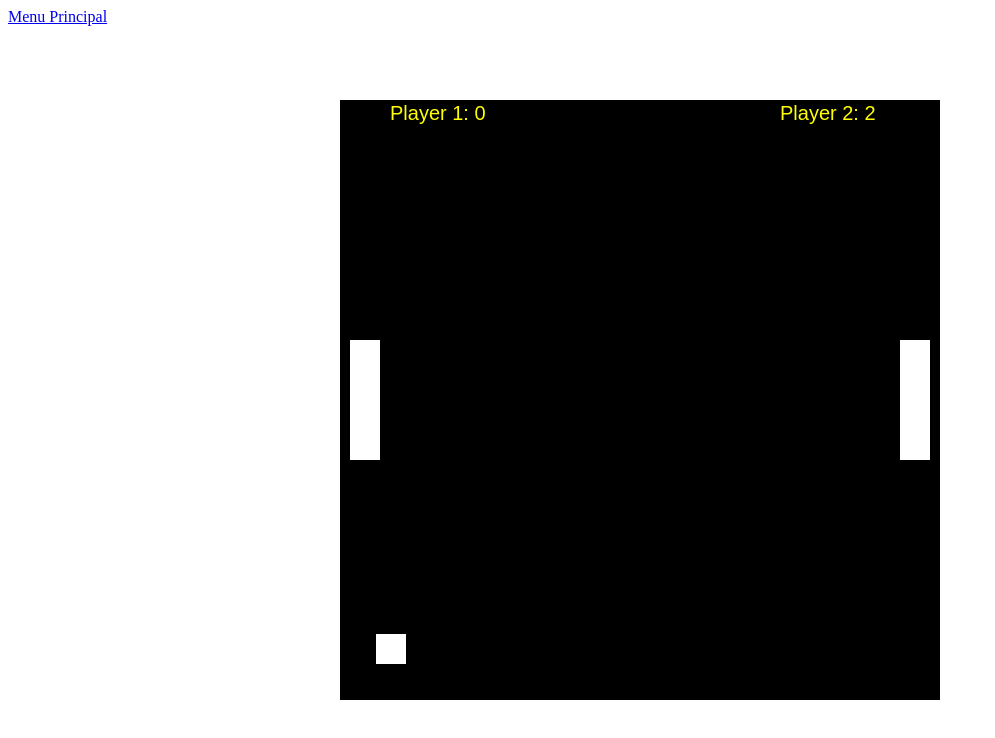
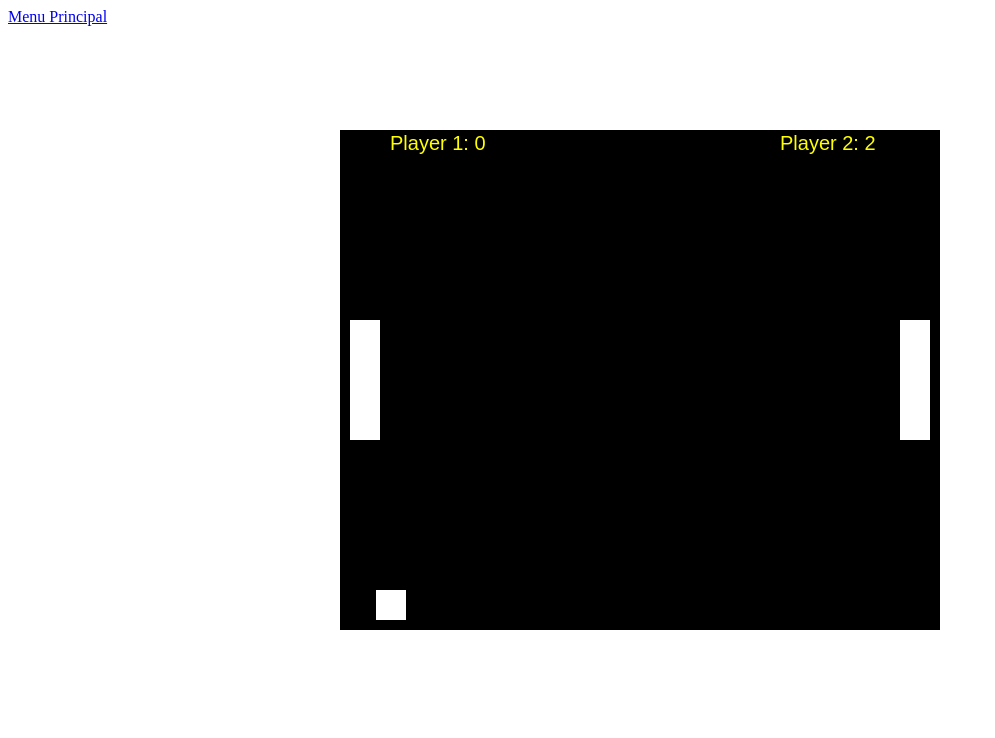
Before and after one commit to Gudinh0/Pong, a plain HTML site: page MultiPlayer.html in a window 1280 px wide. Shown: the whole page, without its empty margins (0-995 px from the left). Drawn offline with Linux system fonts and the light colour scheme.

Commit message:
atualização

```diff
--- a/MultiPlayer.html
+++ b/MultiPlayer.html
@@ -9,7 +9,7 @@
     <title>Ping Pong</title>
   </head>
   <body>
-    <canvas height="600" width="600" id="myCanvas">Stage não suportado</canvas>
+    <canvas height="500" width="600" id="myCanvas">Stage não suportado</canvas>
 
     <script>
       var canvas = document.getElementById('myCanvas')
--- a/estilo.css
+++ b/estilo.css
@@ -3,7 +3,7 @@ canvas {
   left: 50%;
   top: 50%;
   background-color: black;
-  margin-top: -300px;
+  margin-top: -270px;
   margin-left: -300px;
 }
 
```
Also changed, not shown: singlePlayer.html (+1 -1 lines).
